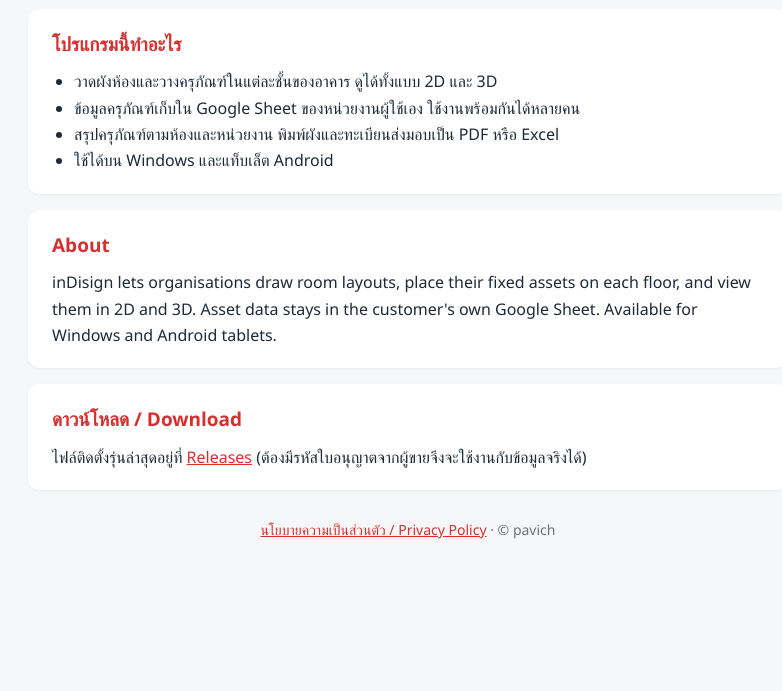
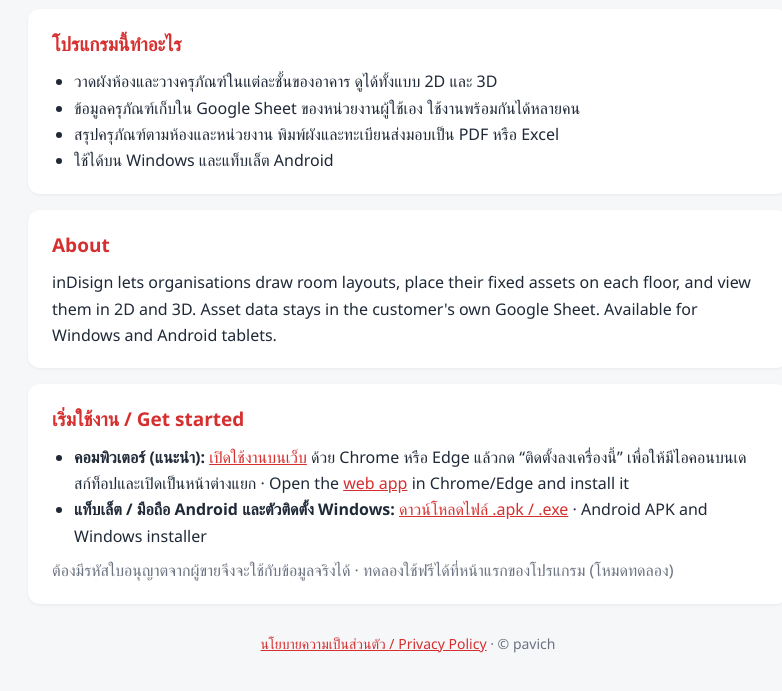
Before and after one commit to perigeeperil-byte/infurroom-releases, a plain HTML site: page index.html in a window 1280 px wide. Shown: the part 137-828 px from the top of the page, without its empty margins (232-1014 px from the left). Before the commit the page ends 800 px from the top, so only its background shows below. Drawn offline with Linux system fonts and the light colour scheme.

Commit message:
site: index.html

```diff
--- a/index.html
+++ b/index.html
@@ -46,8 +46,12 @@
   </section>
 
   <section>
-    <h2>ดาวน์โหลด / Download</h2>
-    <p style="margin:0">ไฟล์ติดตั้งรุ่นล่าสุดอยู่ที่ <a href="https://github.com/perigeeperil-byte/indisign-releases/releases/latest">Releases</a> (ต้องมีรหัสใบอนุญาตจากผู้ขายจึงจะใช้งานกับข้อมูลจริงได้)</p>
+    <h2>เริ่มใช้งาน / Get started</h2>
+    <ul>
+      <li><b>คอมพิวเตอร์ (แนะนำ):</b> <a href="app/">เปิดใช้งานบนเว็บ</a> ด้วย Chrome หรือ Edge แล้วกด “ติดตั้งลงเครื่องนี้” เพื่อให้มีไอคอนบนเดสก์ท็อปและเปิดเป็นหน้าต่างแยก · Open the <a href="app/">web app</a> in Chrome/Edge and install it</li>
+      <li><b>แท็บเล็ต / มือถือ Android และตัวติดตั้ง Windows:</b> <a href="https://github.com/perigeeperil-byte/indisign-releases/releases/latest">ดาวน์โหลดไฟล์ .apk / .exe</a> · Android APK and Windows installer</li>
+    </ul>
+    <p class="mute" style="margin:8px 0 0;color:#6b7280">ต้องมีรหัสใบอนุญาตจากผู้ขายจึงจะใช้กับข้อมูลจริงได้ · ทดลองใช้ฟรีได้ที่หน้าแรกของโปรแกรม (โหมดทดลอง)</p>
   </section>
 
   <footer>
```
